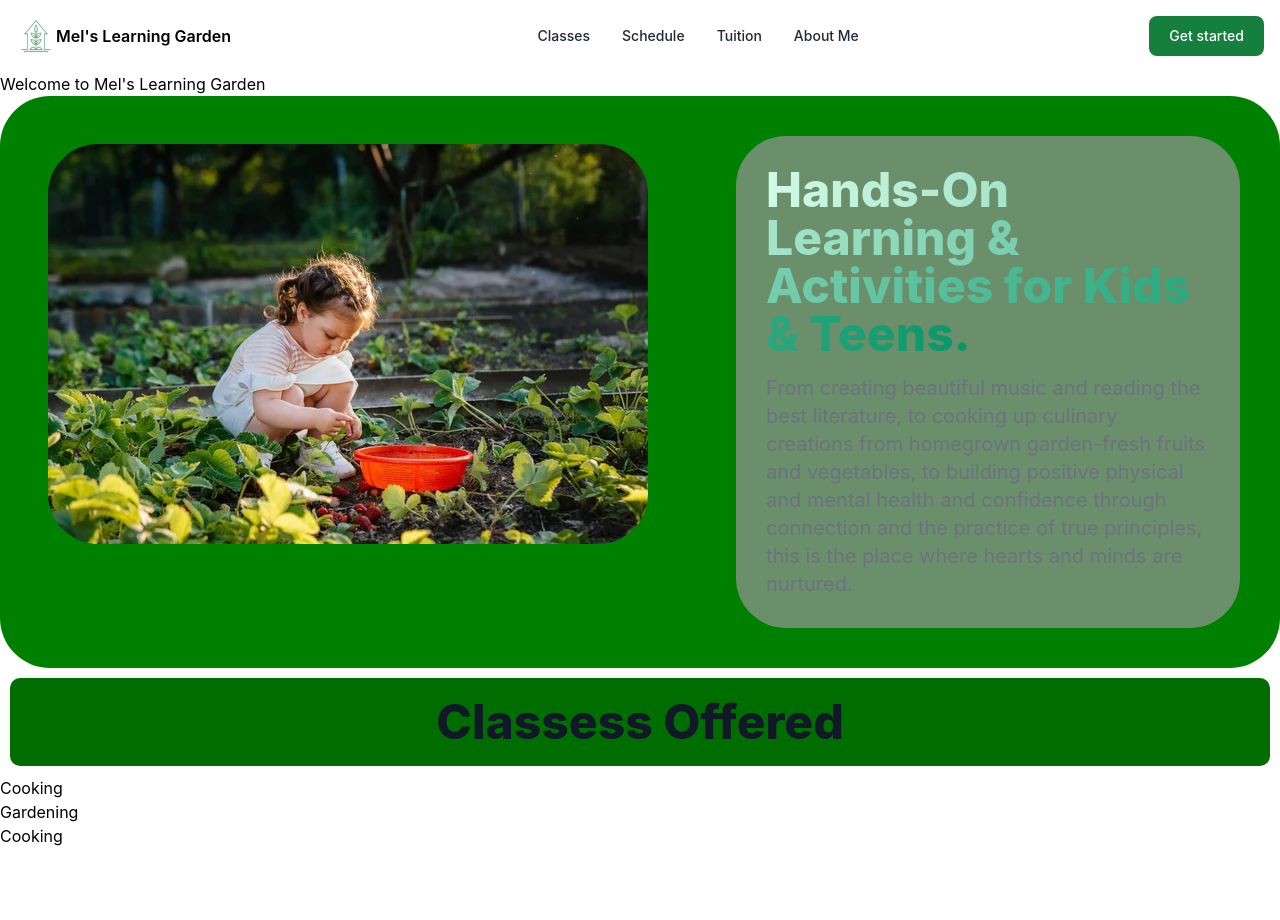
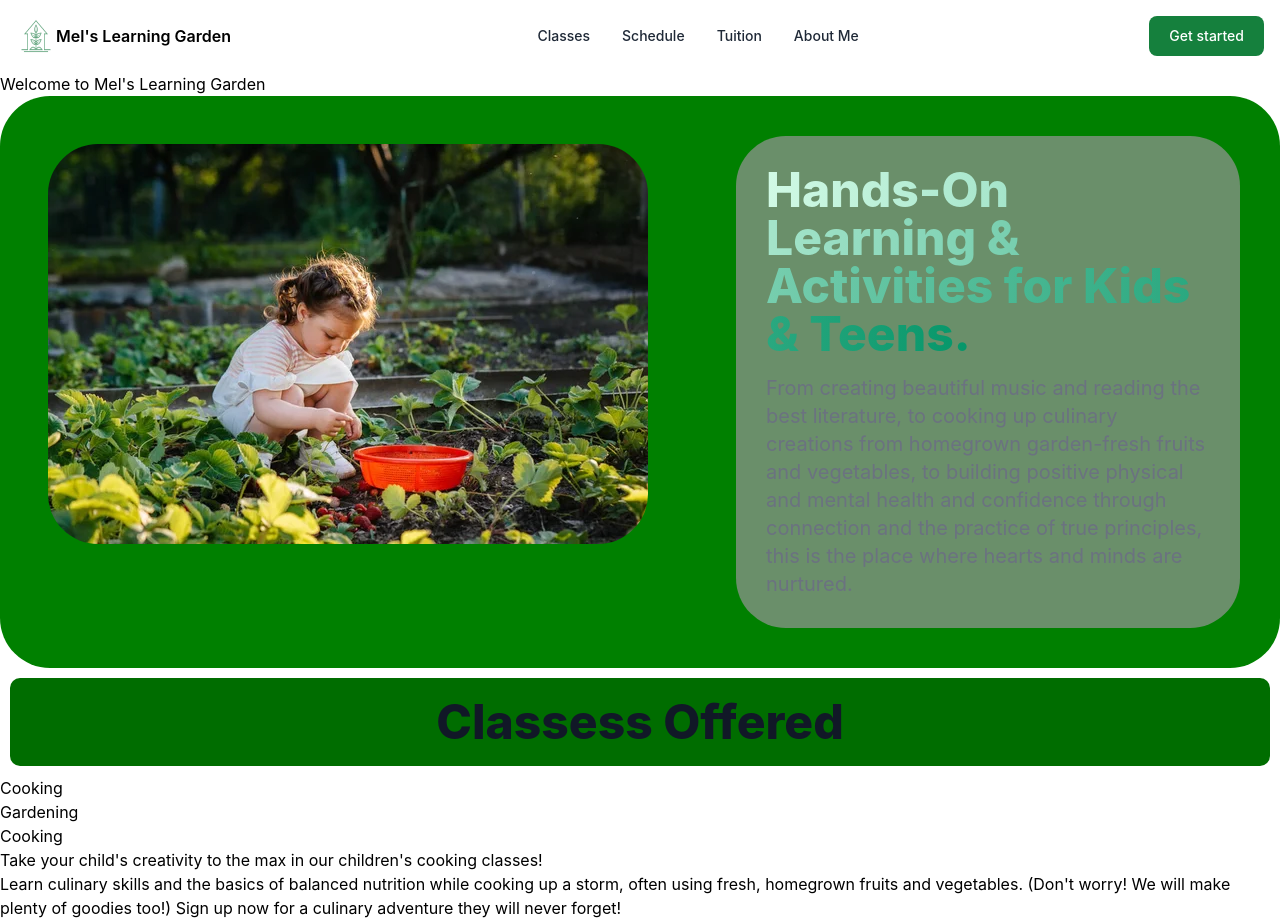
Before and after one commit to Shazammon/melslearninggarden, a React (Create React App) app: page / in a window 1280 px wide. Before the commit the page ends 848 px from the top, so only its background shows below. Built offline with nearby package versions, Linux system fonts and the light colour scheme.

Commit message:
added tagline and description

```diff
--- a/src/components/comps/ClassSmall.jsx
+++ b/src/components/comps/ClassSmall.jsx
@@ -17,6 +17,8 @@ export default function ClassSmall() {
     return (
         <>
             <div>{classData[0].name}</div>
+            <div>{classData[0].tagline}</div>
+            <div>{classData[0].description}</div>
         </>
     )
 }
```
